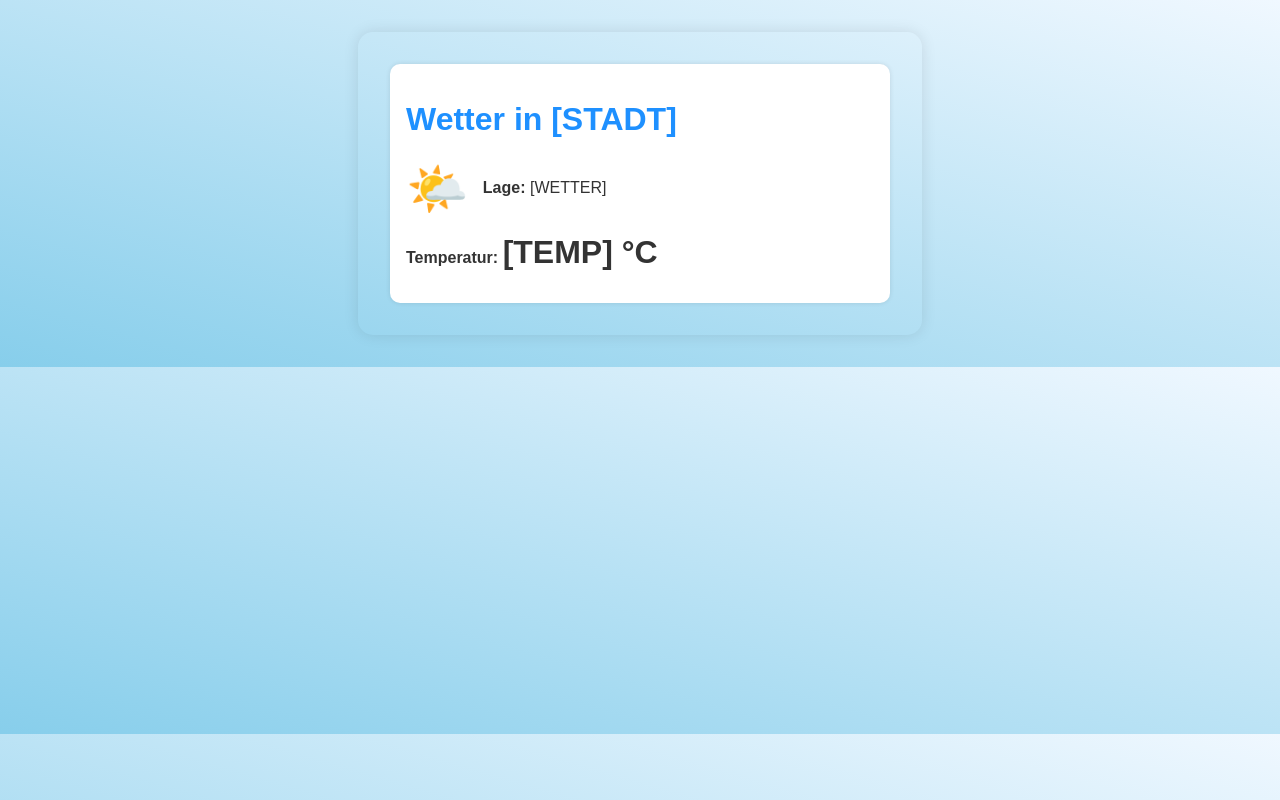
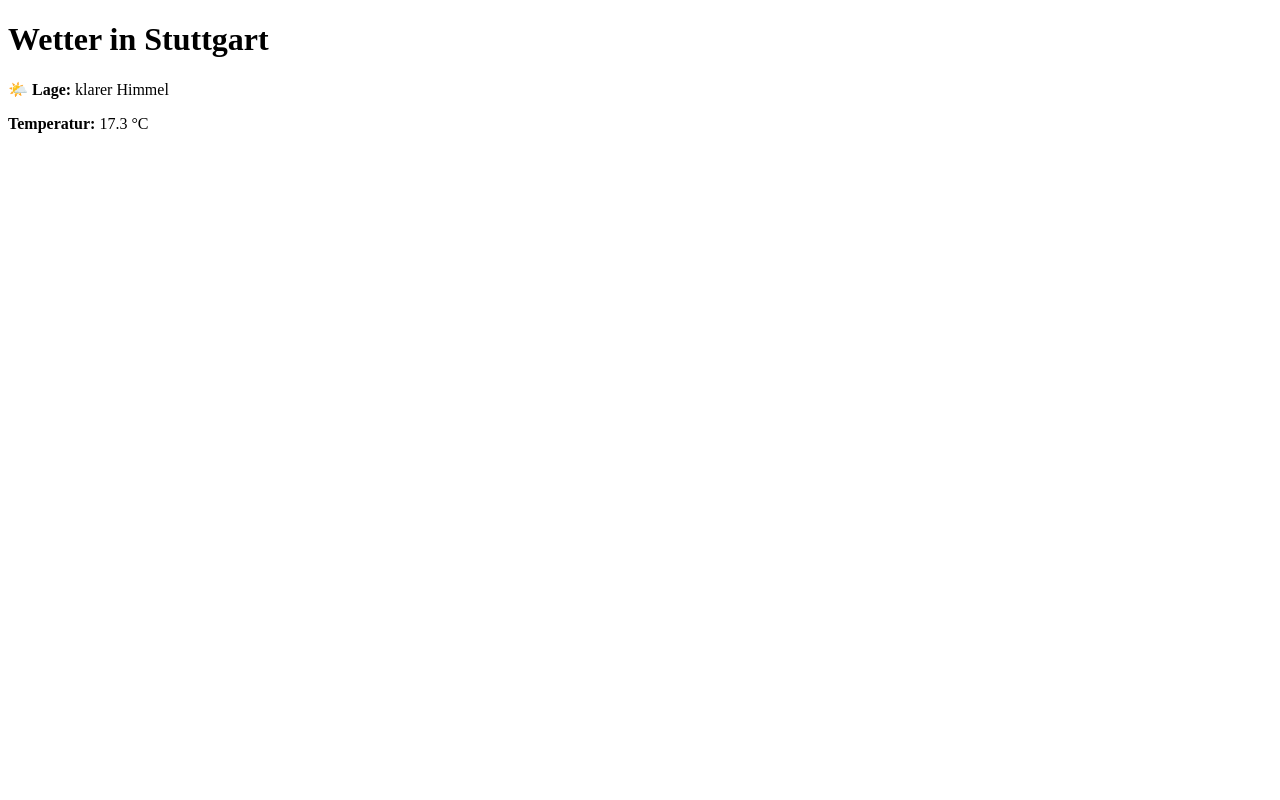
Before and after one commit to Franzose05/Wetter, a plain HTML site: page index.html in a window 1280 px wide. Drawn offline with Linux system fonts and the light colour scheme.

Commit message:
final website

```diff
--- a/index.html
+++ b/index.html
@@ -4,41 +4,14 @@
   <meta charset="UTF-8">
   <title>Wetterbericht</title>
   <style>
-    body {
-      font-family: Arial, sans-serif;
-      background: linear-gradient(to top right, #87CEEB, #f0f8ff);
-      color: #333;
-      padding: 2rem;
-      max-width: 500px;
-      margin: 2rem auto;
-      border-radius: 15px;
-      box-shadow: 0 0 15px rgba(0,0,0,0.1);
-    }
-    h1 {
-      color: #1e90ff;
-    }
-    .wetter-box {
-      background: white;
-      padding: 1rem;
-      border-radius: 10px;
-      box-shadow: 0 0 5px rgba(0,0,0,0.1);
-    }
-    .icon {
-      font-size: 50px;
-      margin-right: 10px;
-      vertical-align: middle;
-    }
-    .temp {
-      font-size: 2em;
-      font-weight: bold;
-    }
+    /* ... alles wie im Template ... */
   </style>
 </head>
 <body>
   <div class="wetter-box">
-    <h1>Wetter in [STADT]</h1>
-    <p><span class="icon">🌤️</span> <strong>Lage:</strong> [WETTER]</p>
-    <p><strong>Temperatur:</strong> <span class="temp">[TEMP] °C</span></p>
+    <h1>Wetter in Stuttgart</h1>
+    <p><span class="icon">🌤️</span> <strong>Lage:</strong> klarer Himmel</p>
+    <p><strong>Temperatur:</strong> <span class="temp">17.3 °C</span></p>
   </div>
 </body>
 </html>
```
Also changed, not shown: wetter_template.html.txt (added), wetter_template.txt (deleted), 2 other files.
